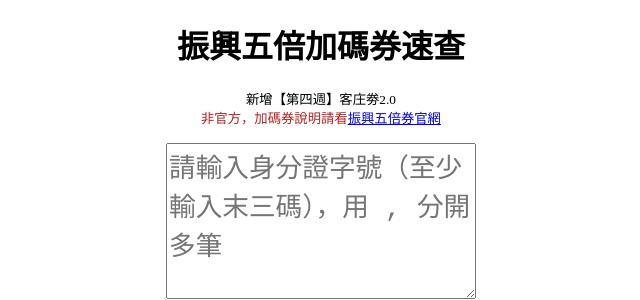
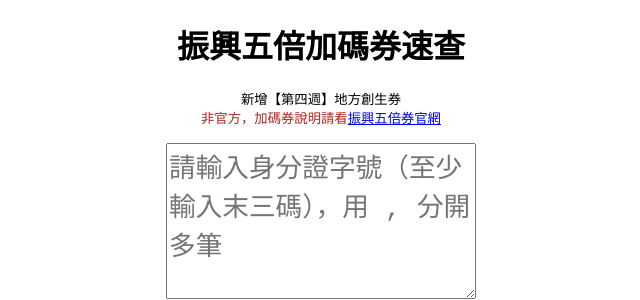
Before and after one commit to onlinemad/5000-lottery, a plain HTML site: page index.source.html in a window 1280 px wide. Shown: the top 300 px of the page, 319-959 px from the left. Drawn offline with Linux system fonts and the light colour scheme.

Commit message:
新增第四週地方創生券

```diff
--- a/index.source.html
+++ b/index.source.html
@@ -71,7 +71,7 @@
   <div class="main">
     <h1>振興五倍加碼券速查</h1>
     <p>
-      <small>新增【第四週】客庄劵2.0</small><br />
+      <small>新增【第四週】地方創生券</small><br />
       <small class="notice">非官方，加碼券說明請看<a href="https://5000.gov.tw/" target="_blank">振興五倍券官網</a></small>
     </p>
     <div>
@@ -189,6 +189,9 @@
   }, {
     name: '【第四週】客庄劵2.0',
     codes: ['69']
+  }, {
+    name: '【第四週】地方創生券',
+    codes: ['743', '201', '119', '828', '221', '750', '046']
   }]
 
   let rs = []
```
Also changed, not shown: index.html (+1 -1 lines).
